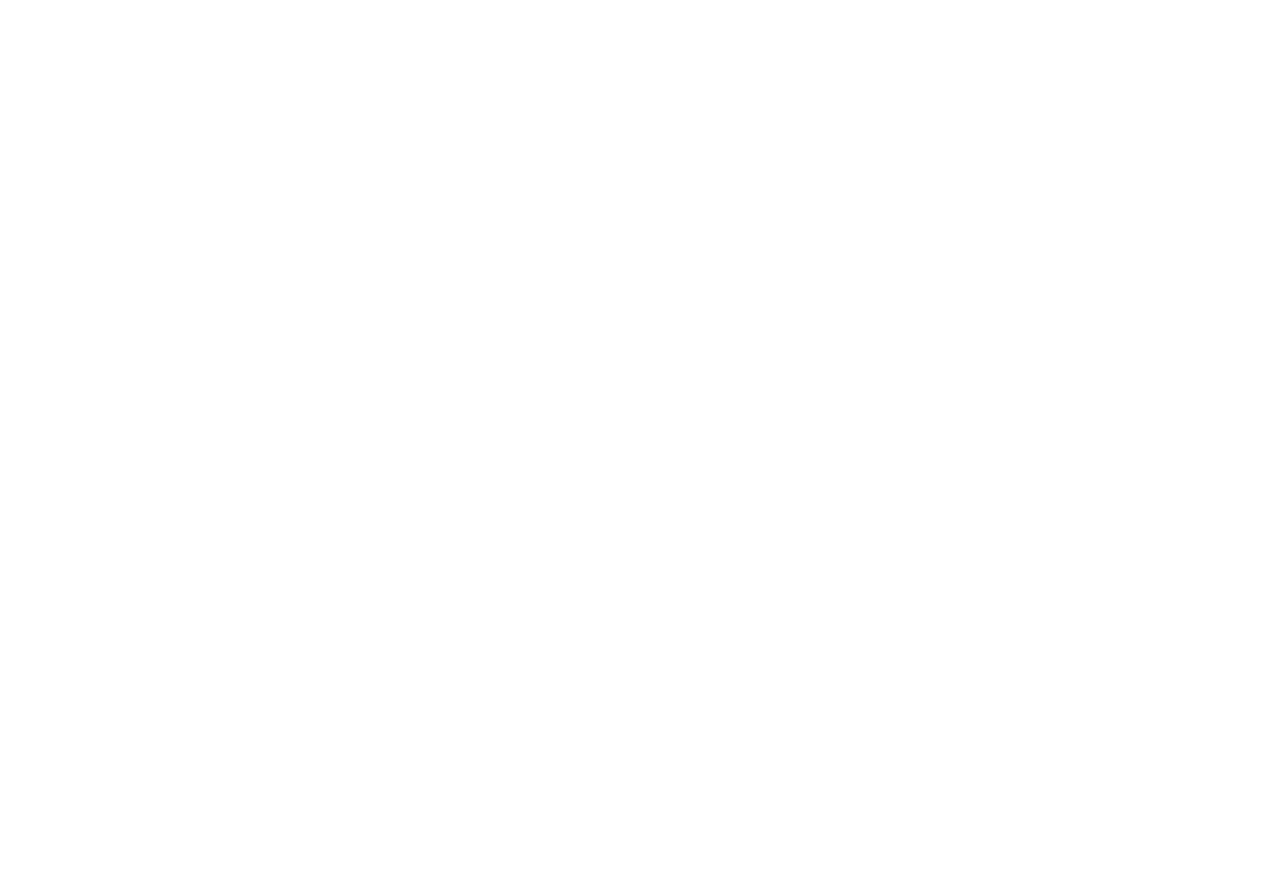
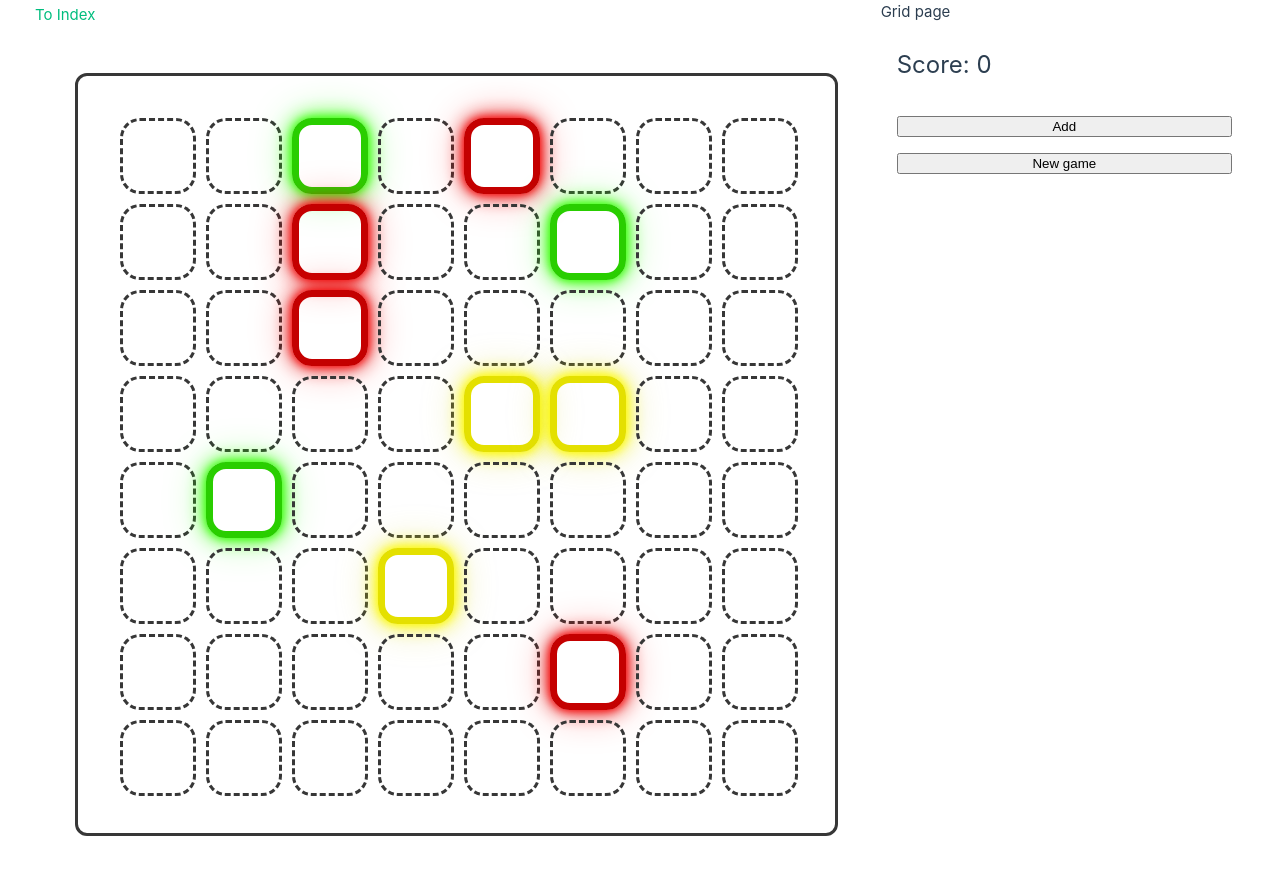
Before and after one commit to reznikovkg/vue-3-docker-compose, a Vue app in the folder vue/: page /dynamic-grid in a window 1280 px wide. Before the commit this address had no page. Shown: the top 874 px of the page. Before the commit the page ends 800 px from the top, so only its background shows below. Built offline with nearby package versions, Linux system fonts and the light colour scheme.

Commit message:
feat: match game

```diff
--- a/vue/package.json
+++ b/vue/package.json
@@ -21,6 +21,7 @@
     "@vitejs/plugin-vue": "^6.0.1",
     "sass-embedded": "^1.92.1",
     "vite": "^7.0.6",
-    "vite-plugin-vue-devtools": "^8.0.0"
+    "vite-plugin-vue-devtools": "^8.0.0",
+    "less": "^4.4.1"
   }
 }
--- /dev/null
+++ b/vue/src/components/DynamicGrid.vue
@@ -0,0 +1,91 @@
+<template>
+    <div
+        class="dyn-grid"
+        :style="{
+            '--cols': cols,
+            '--rows': rows
+        }">
+        <div
+            v-for="(item, index) in items"
+            :key="index"
+            class="dyn-grid__cell"
+            :class="{
+                'dyn-grid__cell--dragging': index === draggingIndex,
+            }"
+            draggable="true"
+            @dragstart="() => onDragStart(index)"
+            @dragover.prevent
+            @drop.prevent="() => onDrop(index)">
+            <slot
+                name="cell"
+                :item="item"
+                :index="index">
+                {{ item }}
+            </slot>
+        </div>
+    </div>
+</template>
+
+<script setup>
+import { computed, ref } from 'vue'
+
+const props = defineProps({
+    modelValue: { type: Array, required: true },
+    rows: { type: Number, default: 3 },
+    cols: { type: Number, default: 4 },
+})
+
+const emit = defineEmits(['update:modelValue', 'drop'])
+
+const items = computed({
+    get: () => props.modelValue,
+    set: (val) => emit('update:modelValue', val)
+})
+
+const draggingIndex = ref(null)
+
+const onDragStart = (item) => {
+    draggingIndex.value = item
+}
+
+const onDrop = (index) => {
+    if (draggingIndex.value !== null && draggingIndex.value !== index) {
+        emit('drop', {
+            draggingIndex: draggingIndex.value,
+            dropIndex: index
+        })
+        console.log('dropped ' + draggingIndex.value + ' onto ' + index);
+    }
+    draggingIndex.value = null
+}
+</script>
+
+<style scoped lang="less">
+.dyn-grid {
+    display: grid;
+    flex-wrap: wrap;
+    grid-template-columns: repeat(var(--cols), 70px);
+    grid-template-rows: repeat(var(--rows), 70px);
+    gap: 12pt;
+
+    &__cell> {
+        width: 100%;
+        height: 100%;
+    }
+
+    &__cell {
+        transition: transform .30s ease, box-shadow .30s ease, outline-color .30s ease;
+        will-change: transform;
+    }
+
+    &__cell:hover {
+        transform: translateY(-2px);
+    }
+
+    &--dragging {
+        opacity: .85;
+        transform: rotate(15);
+        box-shadow: 0 8px 18px rgba(0, 0, 0, .15);
+    }
+}
+</style>
--- /dev/null
+++ b/vue/src/components/pages/GamePage.vue
@@ -0,0 +1,279 @@
+<template>
+    <RouterLink :to="{ name: $routes.INDEX }">To Index</RouterLink>
+    <div>
+        Grid page
+    </div>
+    <div class="cell-grid">
+        <DynamicGrid
+        v-model="items"
+        :rows="rows"
+        :cols="cols"
+        @drop="(data) => handleDrop(data)">
+            <template #cell="{ item }">
+                <div class="sample-cell" :class="item.colorClass">
+                    {{  }}
+                </div>
+            </template>
+        </DynamicGrid>
+    </div>
+    <div>
+        <div class="scores">
+            Score: {{ score }}
+        </div>
+        <div class="inputs buttons">
+            <button @click="() => addItem()">
+                Add
+            </button>
+            <button @click="() => restart()">
+                New game
+            </button>
+        </div>
+    </div>
+</template>
+
+<script setup lang="ts">
+import { onMounted, ref, computed } from 'vue'
+import DynamicGrid from '../DynamicGrid.vue';
+
+const rows = ref(8)
+const cols = ref(8)
+const score = ref(0)
+const capacity = computed(() => rows.value * cols.value)
+const items = ref([])
+
+const colorSequence = [
+    { name: 'cell-red', score: 0 },
+    { name: 'cell-yellow', score: 10 },
+    { name: 'cell-green', score: 20 },
+    { name: 'cell-cyan', score: 50 },
+    { name: 'cell-blue', score: 100 },
+    { name: 'cell-purple', score: 200 }
+]
+
+
+onMounted(() => {
+    if (!tryLoadGameFromStorage()) {
+        initItems()
+    }
+})
+
+const restart = () => {
+    items.value = []
+    score.value = 0
+    removeGameFromStorage()
+    initItems()
+}
+
+const initItems = () => {
+    fillWithEmpty()
+    for (let i = 0; i < 10; i++)
+    {
+        addItem()
+    }
+}
+
+const tryLoadGameFromStorage = () => {
+    const savedItems = localStorage.getItem('items')
+    if (savedItems == null) {
+        return false
+    }
+
+    const savedScore = localStorage.getItem('score')
+    if (savedScore == null) {
+        return false
+    }
+
+    items.value = JSON.parse(savedItems)
+    score.value = JSON.parse(savedScore)
+    return true
+}
+
+const saveGameToStorage = () => {
+    localStorage.setItem('items', JSON.stringify(items.value))
+    localStorage.setItem('score', JSON.stringify(score.value))
+}
+
+const removeGameFromStorage = () => {
+    localStorage.removeItem('items')
+    localStorage.removeItem('score')
+}
+
+const addItem = () => {
+    if (items.value.length > capacity.value) {
+        return
+    }
+
+    var colorIndex = Math.floor(Math.random() * 3)
+    var color = colorSequence[colorIndex]
+
+    const item = { colorClass: color.name }
+
+    var positionIndex = getPositionIndex()
+    items.value.splice(positionIndex, 1, item)
+}
+
+const getPositionIndex = () => {
+    const positions = [];
+
+    items.value.forEach((element, index) => {
+        if (element.colorClass == 'cell-empty') {
+            positions.push(index);
+        }
+    });
+    const randomPositionIndex = Math.floor(Math.random() * positions.length);
+    return positions[randomPositionIndex];
+}
+
+const fillWithEmpty = () => {
+    for (let i = 0; i < rows.value * cols.value; i++)
+    {
+        items.value.push({ colorClass: 'cell-empty' })
+    }
+}
+
+const handleDrop = ({ draggingIndex, dropIndex }) => {
+    const draggedElement = items.value[draggingIndex]
+    const dropElement = items.value[dropIndex]
+
+    console.log(dropElement)
+    if (dropElement.colorClass == 'cell-empty') {
+
+        swapItems(draggingIndex, dropIndex)
+        saveGameToStorage()
+        return
+    }
+
+    var mergedItem = mergeItems(draggedElement, dropElement);
+    if (mergedItem == null) {
+        return
+    }
+
+    const emptyItem = { colorClass: 'cell-empty'}
+
+    const newItems = [...items.value]
+    newItems.splice(Math.max(draggingIndex, dropIndex), 1)
+    newItems.splice(Math.min(draggingIndex, dropIndex), 1)
+    newItems.splice(draggingIndex, 0, emptyItem)
+    newItems.splice(dropIndex, 0, mergedItem)
+
+    items.value = newItems
+
+    addItem()
+    saveGameToStorage()
+}
+
+const swapItems = (firstIndex, secondIndex) => {
+    console.log('SWAP DROP')
+    const newItems = [...items.value]
+    const [draggedElement] = newItems.splice(firstIndex, 1, newItems[secondIndex])
+    newItems.splice(secondIndex, 1, draggedElement)
+    items.value = newItems
+}
+
+const mergeItems = (first, second) => {
+    if (first.colorClass != second.colorClass) {
+        return null
+    }
+
+    const currentIndex = colorSequence.findIndex(i => i.name == first.colorClass)
+
+    if (currentIndex === -1) {
+        return null
+    }
+
+    if (currentIndex === colorSequence.length - 1) {
+        return null
+    }
+
+    var color = colorSequence[currentIndex + 1]
+    score.value += color.score;
+
+    return { colorClass: color.name }
+}
+</script>
+
+<style scoped>
+.cell-grid {
+    margin: 32pt;
+    padding: 32pt;
+    border-radius: 12px;
+    border: 3px solid rgb(55, 55, 55);
+}
+
+.sample-cell {
+    height: 76px;
+    width: 76px;
+    border: 7px solid rgba(0, 0, 0, 0);
+    display: flex;
+    align-items: center;
+    justify-content: center;
+    border-radius: 20px;
+}
+
+.inputs {
+    padding: 12pt;
+    display: flex;
+    flex-direction: column;
+}
+
+.buttons {
+    gap: 12pt;
+}
+
+.scores {
+    padding: 12pt;
+    font-size: x-large
+}
+
+.cell-red {
+    border-color: rgb(196, 0, 0);
+    box-shadow:
+        0 0 10px rgb(255, 0, 0),
+        0 0 20px rgb(214, 0, 0),
+        0 0 40px rgba(255, 0, 0, 0.4);
+}
+
+.cell-green {
+    border-color: rgb(41, 206, 0);
+    box-shadow:
+        0 0 10px rgb(51, 255, 0),
+        0 0 20px rgb(51, 255, 0),
+        0 0 40px rgba(51, 255, 0, 0.4);
+}
+
+.cell-yellow {
+    border-color: rgb(228, 224, 0);
+    box-shadow:
+        0 0 10px rgb(255, 251, 0),
+        0 0 20px rgb(255, 251, 0),
+        0 0 40px rgba(201, 197, 0, 0.4);
+}
+
+.cell-blue {
+    border-color: rgb(0, 99, 230);
+    box-shadow:
+        0 0 10px rgb(0, 110, 255),
+        0 0 20px rgb(0, 110, 255),
+        0 0 40px rgba(0, 67, 155, 0.4);
+}
+
+.cell-purple {
+    border-color: rgb(226, 0, 226);
+    box-shadow:
+        0 0 10px rgb(255, 0, 255),
+        0 0 20px rgb(255, 0, 255),
+        0 0 40px rgba(145, 0, 145, 0.4);
+}
+
+.cell-cyan {
+    border-color: rgb(0, 200, 226);
+    box-shadow:
+        0 0 10px rgb(0, 225, 255),
+        0 0 20px rgb(0, 225, 255),
+        0 0 40px rgba(0, 135, 153, 0.4);
+}
+
+.cell-empty {
+    border: 3px dashed rgb(55, 55, 55);
+}
+</style>
--- a/vue/src/components/pages/IndexPage.vue
+++ b/vue/src/components/pages/IndexPage.vue
@@ -4,6 +4,11 @@
   <div>
     <RouterLink :to="{ name: $routes.EXAMPLE }">
      To Example
+    </RouterLink>
+  </div>
+  <div>
+    <RouterLink :to="{ name: $routes.GAME }">
+     To Game
     </RouterLink>
   </div>
 </template>
--- a/vue/src/router/index.js
+++ b/vue/src/router/index.js
@@ -2,10 +2,12 @@ import { createWebHistory, createRouter } from 'vue-router'
 
 import IndexPage from './../components/pages/IndexPage.vue'
 import ExamplePage from './../components/pages/ExamplePage.vue'
+import GamePage from '../components/pages/GamePage.vue'
 
 export const ROUTES = {
   EXAMPLE: 'EXAMPLE',
   INDEX: 'INDEX',
+  GAME: 'GAME',
 }
 
 const routes = [
@@ -19,6 +21,11 @@ const routes = [
     path: '/',
     component: IndexPage
   },
+  {
+    name: ROUTES.GAME,
+    path: '/dynamic-grid',
+    component: GamePage
+  },
 ]
 
 export const router = createRouter({
--- a/vue/vite.config.js
+++ b/vue/vite.config.js
@@ -15,4 +15,10 @@ export default defineConfig({
       '@': fileURLToPath(new URL('./src', import.meta.url))
     },
   },
+  server: {
+    watch: {
+      usePolling: true,
+      interval: 100,
+    }
+  }
 })
```
Also changed, not shown: 1 other file (tests, documents, lock files or other folders).
